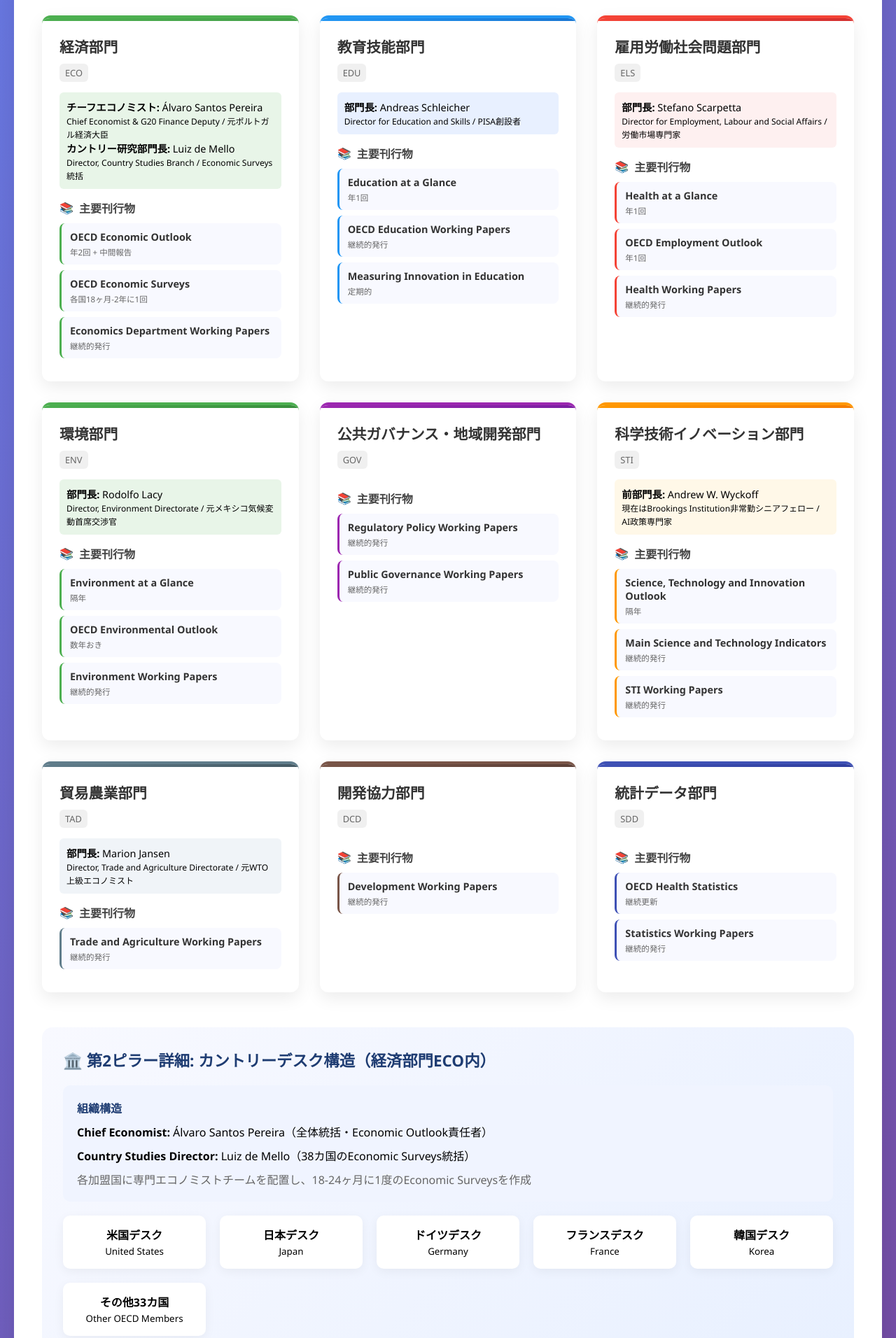
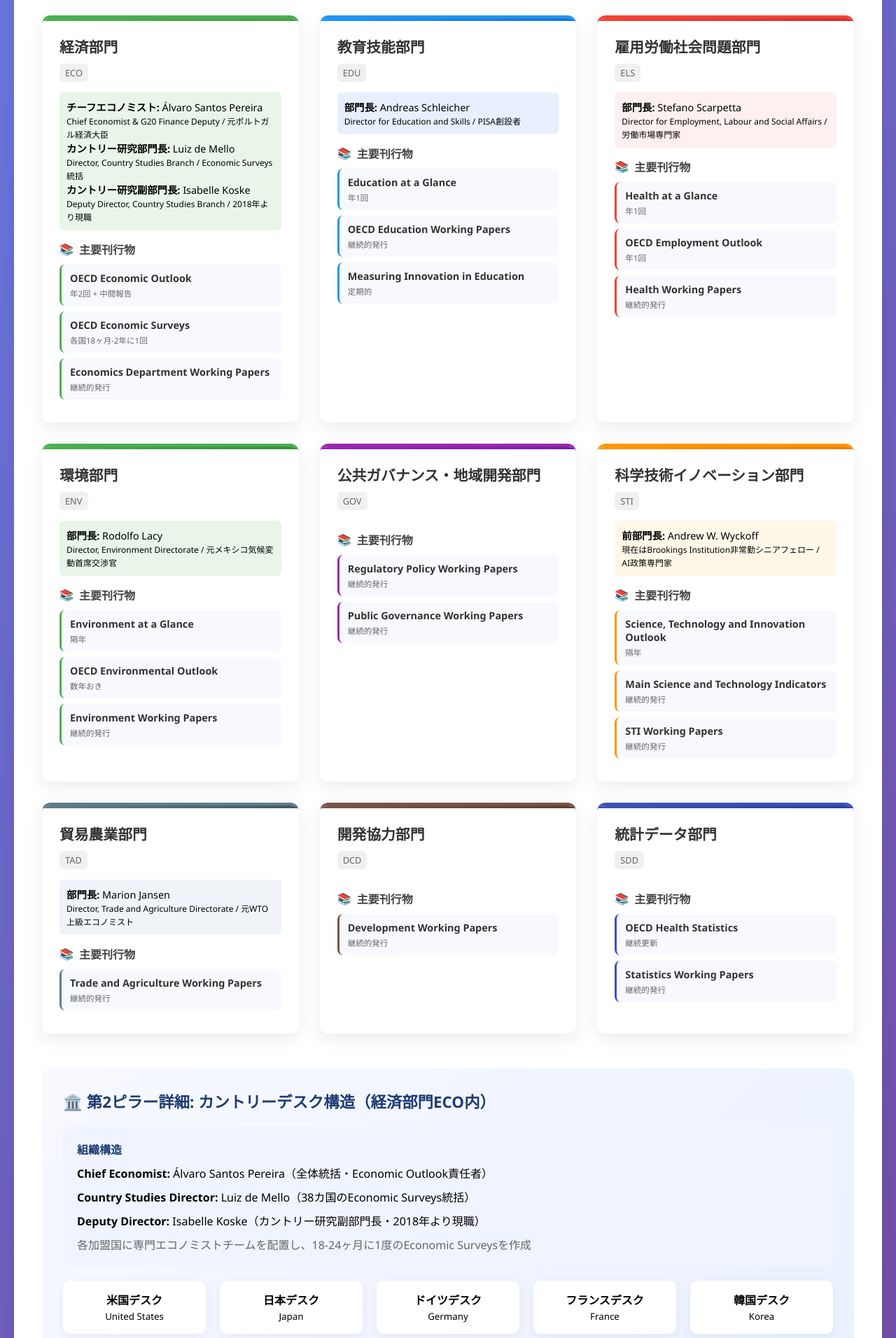
Before and after one commit to researchparis/OECD, a plain HTML site: page index.html in a window 1280 px wide. Shown: the part 520-2432 px from the top of the page at 70% size. Drawn offline with Linux system fonts and the light colour scheme.

Commit message:
index.html

```diff
--- a/index.html
+++ b/index.html
@@ -305,7 +305,7 @@
                         <strong>経済部門（ECO）内の特別構造</strong>。38加盟国それぞれに専門エコノミストチームを配置し、国別の深い経済分析を実施。
                     </div>
                     <div style="background: #e8f0ff; padding: 15px; border-radius: 8px; font-size: 0.9em;">
-                        <strong>体制:</strong> Luiz de Mello統括のもと、各国専門デスクがEconomic Surveys作成。Chief Economist（Álvaro Santos Pereira）がEconomic Outlook全体を指揮。
+                        <strong>体制:</strong> Luiz de Mello統括のもと、各国専門デスクがEconomic Surveys作成。Chief Economist（Álvaro Santos Pereira）がEconomic Outlook全体を指揮。Isabelle Koske副部門長が支援。
                     </div>
                 </div>
             </div>
@@ -318,7 +318,9 @@
                         <strong>チーフエコノミスト:</strong> Álvaro Santos Pereira<br>
                         <small>Chief Economist & G20 Finance Deputy / 元ポルトガル経済大臣</small><br>
                         <strong>カントリー研究部門長:</strong> Luiz de Mello<br>
-                        <small>Director, Country Studies Branch / Economic Surveys統括</small>
+                        <small>Director, Country Studies Branch / Economic Surveys統括</small><br>
+                        <strong>カントリー研究副部門長:</strong> Isabelle Koske<br>
+                        <small>Deputy Director, Country Studies Branch / 2018年より現職</small>
                     </div>
                     <div class="publications-list">
                         <h4>主要刊行物</h4>
@@ -500,6 +502,7 @@
                     <h4 style="color: #1e3c72; margin-bottom: 10px;">組織構造</h4>
                     <p style="margin-bottom: 10px;"><strong>Chief Economist:</strong> Álvaro Santos Pereira（全体統括・Economic Outlook責任者）</p>
                     <p style="margin-bottom: 10px;"><strong>Country Studies Director:</strong> Luiz de Mello（38カ国のEconomic Surveys統括）</p>
+                    <p style="margin-bottom: 10px;"><strong>Deputy Director:</strong> Isabelle Koske（カントリー研究副部門長・2018年より現職）</p>
                     <p style="color: #666;">各加盟国に専門エコノミストチームを配置し、18-24ヶ月に1度のEconomic Surveysを作成</p>
                 </div>
                 <div class="country-desk-grid">
```
